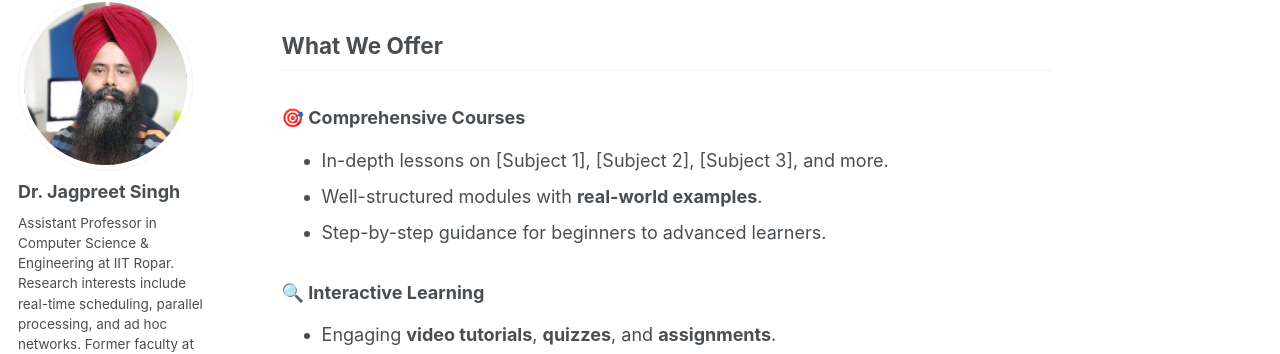
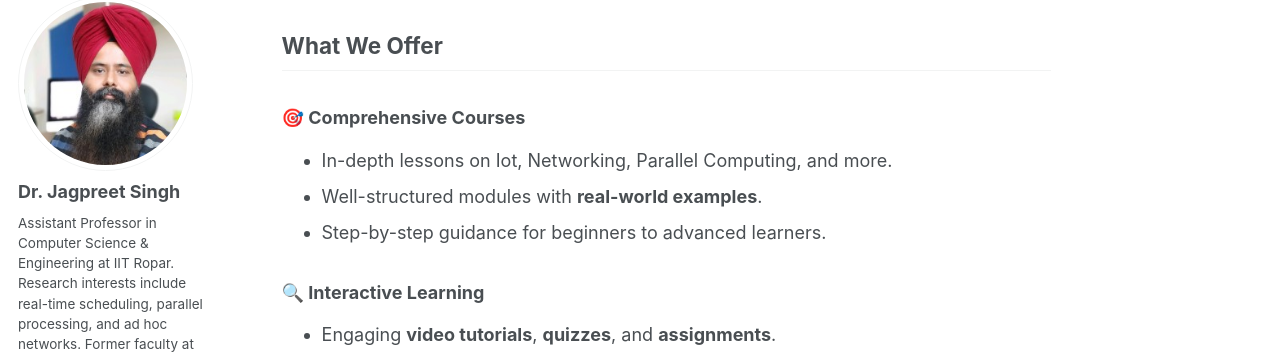
Before and after one commit to Sharma-eng-cli/Sharma-eng-cli.github.io, a Jekyll site: the page built from _pages/about.md, in a window 1280 px wide and 900 px high, scrolled down 1142 px. Shown: the part 110-464 px from the top of the window. Built offline with Jekyll 4.4.1, drawn with Linux system fonts in a browser that asks for light colours; some web fonts are replaced.

Commit message:
Made small changes

```diff
--- a/_pages/about.md
+++ b/_pages/about.md
@@ -33,7 +33,7 @@ Dr. Jagpreet Singh ensures that learning is both **engaging and impactful**.
 ## What We Offer
 
 ### 🎯 **Comprehensive Courses**
-- In-depth lessons on [Subject 1], [Subject 2], [Subject 3], and more.
+- In-depth lessons on Iot, Networking, Parallel Computing, and more.
 - Well-structured modules with **real-world examples**.
 - Step-by-step guidance for beginners to advanced learners.
 
@@ -69,7 +69,6 @@ For any queries, feel free to **[contact us](#)** or visit our [FAQ section](#).
 ## Stay Connected
 
 🔹 **Website:** [https://sharma-eng-cli.github.io/]
-<!-- 🔹 **Email:** [Y]   -->
-<!-- 🔹 **Follow Us:**  -->
+
 
 Let's build a brighter future together, one lesson at a time! 🚀
```
